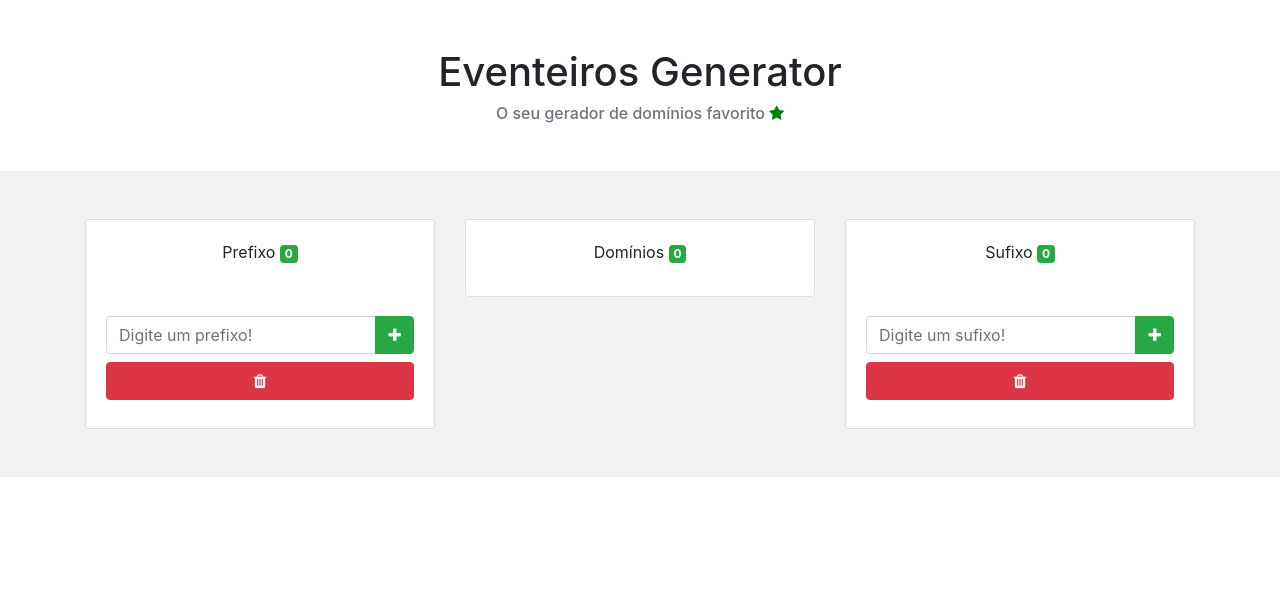
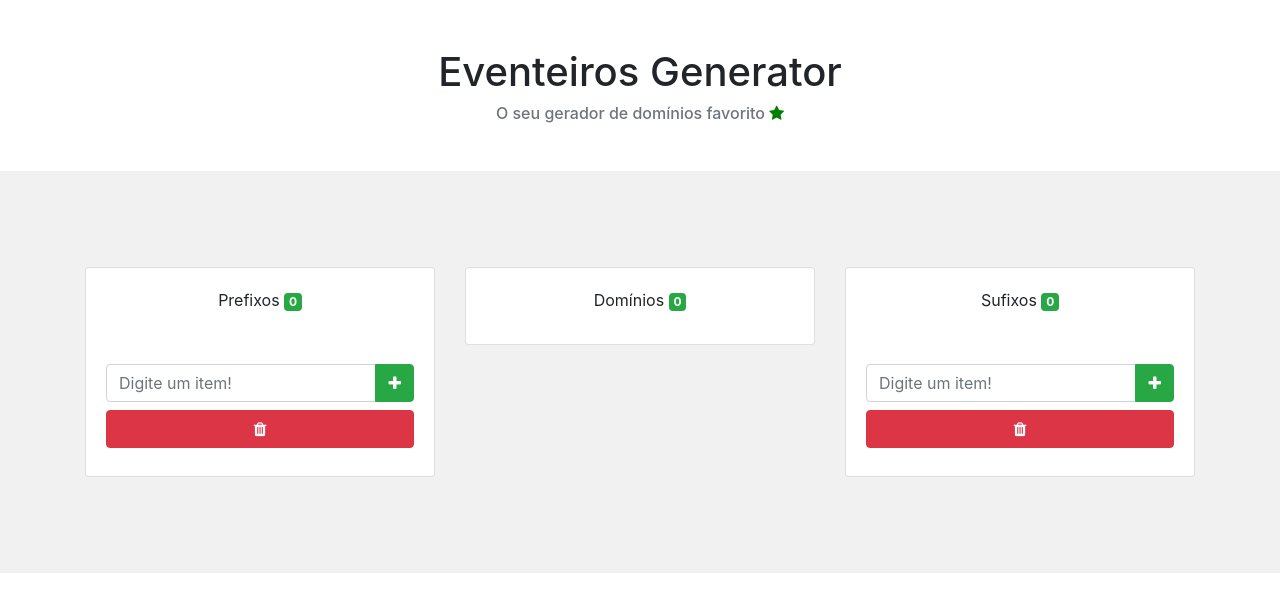
Before and after one commit to MatheusFerreira71/Name_Generator, a Vue app: page / in a window 1280 px wide. Shown: the top 612 px of the page. Built offline with nearby package versions, Linux system fonts and the light colour scheme.

Commit message:
Componentização e link para comprar dominío instaurados.

```diff
--- a/src/App.vue
+++ b/src/App.vue
@@ -8,48 +8,16 @@
       </h6>
     </div>
     <div id="main" class="py-5">
-      <div class="container">
+      <listaDeDominios></listaDeDominios>
+      <!-- <div class="container">
         <div class="row">
           <div class="col-md">
-            <div class="card" style="width: 100%;">
-              <div class="card-body text-center">
-                <div class="card-title">
-                  Prefixo
-                  <span class="badge badge-success">{{prefixes.length}}</span>
-                </div>
-              </div>
-              <ul class="list-group list-group-flush text-center">
-                <li
-                  class="list-group-item"
-                  v-for="prefix in prefixes"
-                  v-bind:key="prefix"
-                >{{prefix}}</li>
-              </ul>
-              <div class="card-body text-center">
-                <div class="input-group">
-                  <input
-                    type="text"
-                    class="form-control"
-                    id="prefix"
-                    placeholder="Digite um prefixo!"
-                    v-model="prefixo"
-                    v-on:keyup.enter="addPrefix(prefixo)"
-                  />
-                  <div class="input-group-append">
-                    <button class="btn btn-success" v-on:click="addPrefix(prefixo);">
-                      <span class="fa fa-plus"></span>
-                    </button>
-                  </div>
-                </div>
-                <button
-                  class="btn btn-danger my-2"
-                  style="width: 100%;"
-                  v-on:click="removePrefix(prefixo);"
-                >
-                  <span class="fa fa-trash"></span>
-                </button>
-              </div>
-            </div>
+            <listaDeItens
+              title="Prefixos"
+              v-bind:itens="prefixes"
+              v-on:addItens="addPrefix"
+              v-on:removeItens="removePrefix"
+            ></listaDeItens>
           </div>
           <div class="col-md">
             <div class="card" style="width: 100%;">
@@ -60,11 +28,11 @@
                 </div>
               </div>
               <ul class="list-group list-group-flush text-center">
-                <li class="list-group-item" v-for="domain in domains" v-bind:key="domain">
+                <li class="list-group-item" v-for="domain in domains" v-bind:key="domain.name">
                   <div class="row">
-                    <div class="col-md text-left">{{domain}}</div>
+                    <div class="col-md text-left">{{domain.name}}</div>
                     <div class="col-md text-right">
-                      <a class="btn btn-outline-success" href="https://www.hostgator.com.br" target="_blank">
+                      <a class="btn btn-outline-success" v-bind:href="domain.url" target="_blank">
                         <span class="fa fa-shopping-cart"></span>
                       </a>
                     </div>
@@ -74,44 +42,15 @@
             </div>
           </div>
           <div class="col-md">
-            <div class="card" style="width: 100%;">
-              <div class="card-body text-center">
-                <div class="card-title">
-                  Sufixo
-                  <span class="badge badge-success">{{sufixes.length}}</span>
-                </div>
-              </div>
-              <ul class="list-group list-group-flush text-center">
-                <li class="list-group-item" v-for="sufix in sufixes" v-bind:key="sufix">{{sufix}}</li>
-              </ul>
-              <div class="card-body text-center">
-                <div class="input-group">
-                  <input
-                    type="text"
-                    class="form-control"
-                    id="sufix"
-                    placeholder="Digite um sufixo!"
-                    v-model="sufixo"
-                    v-on:keyup.enter="addSufix(sufixo)"
-                  />
-                  <div class="input-group-append">
-                    <button class="btn btn-success" v-on:click="addSufix(sufixo);">
-                      <span class="fa fa-plus"></span>
-                    </button>
-                  </div>
-                </div>
-                <button
-                  class="btn btn-danger my-2"
-                  style="width: 100%;"
-                  v-on:click="removeSufix(sufixo);"
-                >
-                  <span class="fa fa-trash"></span>
-                </button>
-              </div>
-            </div>
+            <listaDeItens
+              title="Sufixos"
+              v-bind:itens="sufixes"
+              v-on:addItens="addSufix"
+              v-on:removeItens="removeSufix"
+            ></listaDeItens>
           </div>
         </div>
-      </div>
+      </div> -->
     </div>
   </div>
 </template>
@@ -119,70 +58,74 @@
 <script>
 import "bootstrap/dist/css/bootstrap.css";
 import "font-awesome/css/font-awesome.css";
+import listaDeDominios from "./components/listaDeDominios";
 
 export default {
   name: "app",
-  data: () => {
-    return {
-      prefixo: "",
-      sufixo: "",
-      prefixes: [],
-      sufixes: []
-    };
-  },
-  methods: {
-    addPrefix(prefixo) {
-      if (!prefixo) {
-        alert("Informe um Prefixo");
-      } else {
-        this.prefixes.push(prefixo);
-        this.prefixo = "";
-      }
-    },
-    addSufix(sufixo) {
-      if (!sufixo) {
-        alert("Informe um Sufixo");
-      } else {
-        this.sufixes.push(sufixo);
-        this.sufixo = "";
-      }
-    },
-    removePrefix(prefixo) {
-      if (!prefixo) {
-        this.prefixes.pop();
-      } else {
-        if (this.prefixes.indexOf(prefixo) == -1) {
-          alert(`Prefixo "${prefixo}" não encontrado!`);
-        } else {
-          this.prefixes.splice(this.prefixes.indexOf(prefixo), 1);
-          this.prefixo = "";
-        }
-      }
-    },
-    removeSufix(sufixo) {
-      if (!sufixo) {
-        this.sufixes.pop();
-      } else {
-        if (this.sufixes.indexOf(sufixo) == -1) {
-          alert(`Sufixo "${sufixo}" não encontrado!`);
-        } else {
-          this.sufixes.splice(this.sufixes.indexOf(sufixo), 1);
-          this.sufixo = "";
-        }
-      }
-    }
-  },
-  computed: {
-    domains() {
-      const domains = [];
-      for (const prefix of this.prefixes) {
-        for (const sufix of this.sufixes) {
-          domains.push(prefix + sufix);
-        }
-      }
-      return domains;
-    }
+  components: {
+    listaDeDominios
   }
+  //,
+  // data: () => {
+  //   return {
+  //     prefixes: [],
+  //     sufixes: []
+  //   };
+  // },
+  // methods: {
+  //   addPrefix(prefixo) {
+  //     if (!prefixo) {
+  //       alert("Informe um Prefixo");
+  //     } else {
+  //       this.prefixes.push(prefixo);
+  //     }
+  //   },
+  //   addSufix(sufixo) {
+  //     if (!sufixo) {
+  //       alert("Informe um Sufixo");
+  //     } else {
+  //       this.sufixes.push(sufixo);
+  //     }
+  //   },
+  //   removePrefix(prefixo) {
+  //     if (!prefixo) {
+  //       this.prefixes.pop();
+  //     } else {
+  //       if (this.prefixes.indexOf(prefixo) == -1) {
+  //         alert(`Prefixo "${prefixo}" não encontrado!`);
+  //       } else {
+  //         this.prefixes.splice(this.prefixes.indexOf(prefixo), 1);
+  //       }
+  //     }
+  //   },
+  //   removeSufix(sufixo) {
+  //     if (!sufixo) {
+  //       this.sufixes.pop();
+  //     } else {
+  //       if (this.sufixes.indexOf(sufixo) == -1) {
+  //         alert(`Sufixo "${sufixo}" não encontrado!`);
+  //       } else {
+  //         this.sufixes.splice(this.sufixes.indexOf(sufixo), 1);
+  //       }
+  //     }
+  //   }
+  // },
+  // computed: {
+  //   domains() {
+  //     const domains = [];
+  //     for (const prefix of this.prefixes) {
+  //       for (const sufix of this.sufixes) {
+  //         const name = prefix + sufix;
+  //         const url = `https://checkout.hostgator.com.br/?a=add&sld=${name.toLowerCase()}&tld=.com`;
+  //         domains.push({
+  //           name,
+  //           url
+  //         });
+  //       }
+  //     }
+  //     return domains;
+  //   }
+  // }
 };
 </script>
 
--- /dev/null
+++ b/src/components/listaDeDominios.vue
@@ -0,0 +1,124 @@
+<template>
+  <div>
+    <div id="main" class="py-5">
+      <div class="container">
+        <div class="row">
+          <div class="col-md">
+            <listaDeItens
+              title="Prefixos"
+              v-bind:itens="prefixes"
+              v-on:addItens="addPrefix"
+              v-on:removeItens="removePrefix"
+            ></listaDeItens>
+          </div>
+          <div class="col-md">
+            <div class="card" style="width: 100%;">
+              <div class="card-body text-center">
+                <div class="card-title">
+                  Domínios
+                  <span class="badge badge-success">{{domains.length}}</span>
+                </div>
+              </div>
+              <ul class="list-group list-group-flush text-center">
+                <li class="list-group-item" v-for="domain in domains" v-bind:key="domain.name">
+                  <div class="row">
+                    <div class="col-md text-left">{{domain.name}}</div>
+                    <div class="col-md text-right">
+                      <a class="btn btn-outline-success" v-bind:href="domain.url" target="_blank">
+                        <span class="fa fa-shopping-cart"></span>
+                      </a>
+                    </div>
+                  </div>
+                </li>
+              </ul>
+            </div>
+          </div>
+          <div class="col-md">
+            <listaDeItens
+              title="Sufixos"
+              v-bind:itens="sufixes"
+              v-on:addItens="addSufix"
+              v-on:removeItens="removeSufix"
+            ></listaDeItens>
+          </div>
+        </div>
+      </div>
+    </div>
+  </div>
+</template>
+
+<script>
+import "bootstrap/dist/css/bootstrap.css";
+import "font-awesome/css/font-awesome.css";
+import listaDeItens from "./listaDeItens";
+
+export default {
+  name: "app",
+  components: {
+    listaDeItens
+  },
+  data: () => {
+    return {
+      prefixes: [],
+      sufixes: []
+    };
+  },
+  methods: {
+    addPrefix(prefixo) {
+      if (!prefixo) {
+        alert("Informe um Prefixo");
+      } else {
+        this.prefixes.push(prefixo);
+      }
+    },
+    addSufix(sufixo) {
+      if (!sufixo) {
+        alert("Informe um Sufixo");
+      } else {
+        this.sufixes.push(sufixo);
+      }
+    },
+    removePrefix(prefixo) {
+      if (!prefixo) {
+        this.prefixes.pop();
+      } else {
+        if (this.prefixes.indexOf(prefixo) == -1) {
+          alert(`Prefixo "${prefixo}" não encontrado!`);
+        } else {
+          this.prefixes.splice(this.prefixes.indexOf(prefixo), 1);
+        }
+      }
+    },
+    removeSufix(sufixo) {
+      if (!sufixo) {
+        this.sufixes.pop();
+      } else {
+        if (this.sufixes.indexOf(sufixo) == -1) {
+          alert(`Sufixo "${sufixo}" não encontrado!`);
+        } else {
+          this.sufixes.splice(this.sufixes.indexOf(sufixo), 1);
+        }
+      }
+    }
+  },
+  computed: {
+    domains() {
+      const domains = [];
+      for (const prefix of this.prefixes) {
+        for (const sufix of this.sufixes) {
+          const name = prefix + sufix;
+          const url = `https://checkout.hostgator.com.br/?a=add&sld=${name.toLowerCase()}&tld=.com`;
+          domains.push({
+            name,
+            url
+          });
+        }
+      }
+      return domains;
+    }
+  }
+};
+</script>
+
+<style>
+</style>
--- /dev/null
+++ b/src/components/listaDeItens.vue
@@ -0,0 +1,60 @@
+<template>
+  <div>
+    <div class="card" style="width: 100%;">
+      <div class="card-body text-center">
+        <div class="card-title">
+          {{ title }}
+          <span class="badge badge-success">{{itens.length}}</span>
+        </div>
+      </div>
+      <ul class="list-group list-group-flush text-center">
+        <li class="list-group-item" v-for="item in itens" v-bind:key="item">{{item}}</li>
+      </ul>
+      <div class="card-body text-center">
+        <div class="input-group">
+          <input
+            type="text"
+            class="form-control"
+            id="itens"
+            placeholder="Digite um item!"
+            v-model="item"
+            v-on:keyup.enter="addItens(item)"
+          />
+          <div class="input-group-append">
+            <button class="btn btn-success" v-on:click="addItens(item);">
+              <span class="fa fa-plus"></span>
+            </button>
+          </div>
+        </div>
+        <button class="btn btn-danger my-2" style="width: 100%;" v-on:click="removeItens(item);">
+          <span class="fa fa-trash"></span>
+        </button>
+      </div>
+    </div>
+  </div>
+</template>
+
+<script>
+export default {
+  name: "listaDeItens",
+  props: ["title", "itens"],
+  data() {
+    return {
+      item: ""
+    };
+  },
+  methods: {
+    addItens(item) {
+      this.$emit("addItens", item);
+      this.item = "";
+    },
+    removeItens(item) {
+      this.$emit("removeItens", item);
+      this.item = "";
+    }
+  }
+};
+</script>
+
+<style>
+</style>
```
Also changed, not shown: src/components/HelloWorld.vue (deleted, +0 -58 lines).
